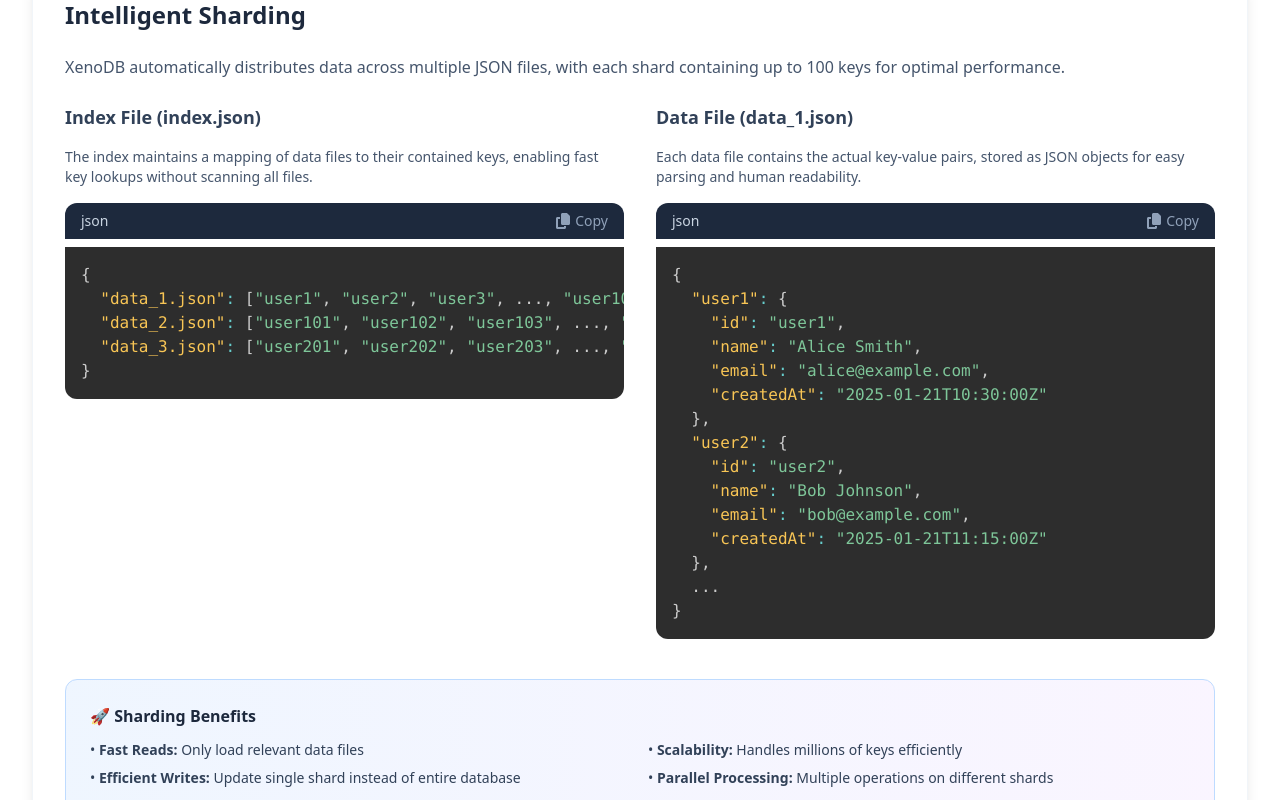
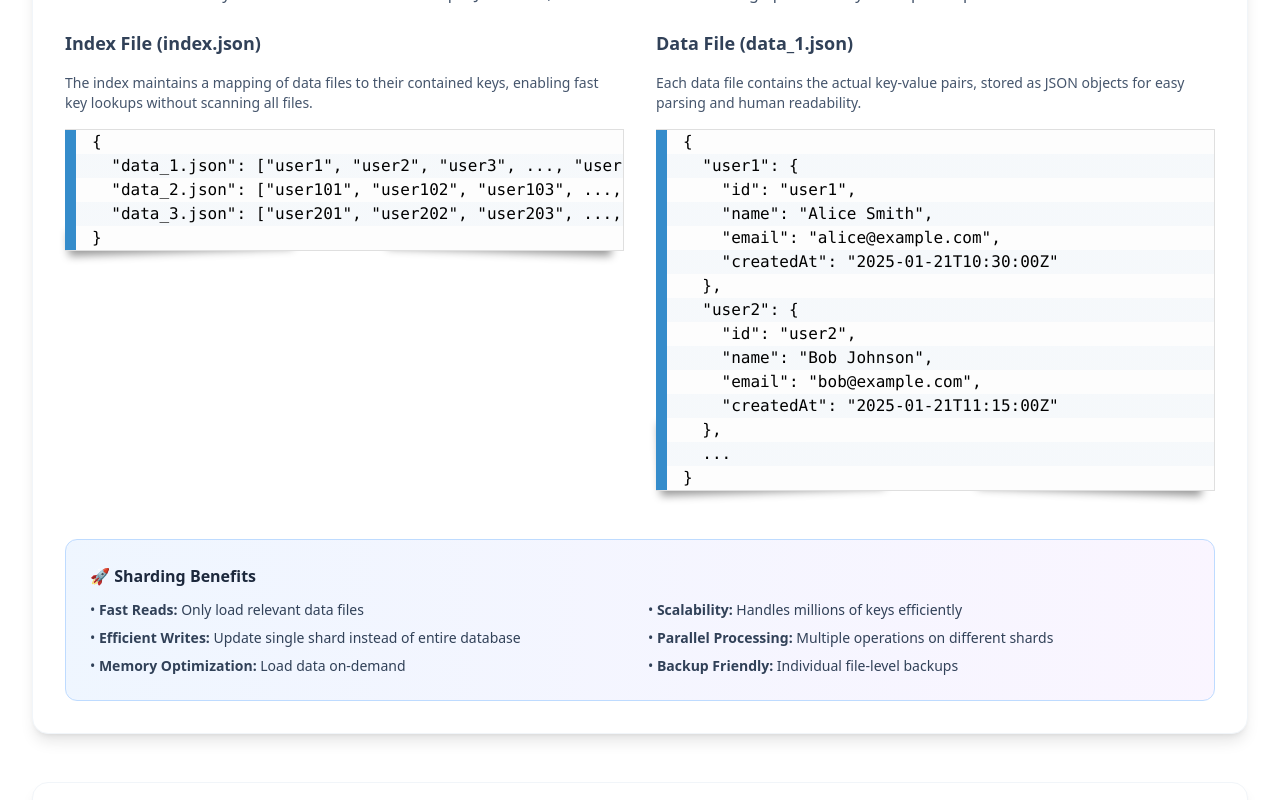
Before and after one commit to xenoDB/xenoSite, a React (Vite) app: page /storage-layout in a window 1280 px wide. Shown: the part 1280-2080 px from the top of the page. Built offline with nearby package versions, Linux system fonts and the light colour scheme.

Commit message:
upd codeblock

```diff
--- a/src/components/codeblock.tsx
+++ b/src/components/codeblock.tsx
@@ -1,76 +1,50 @@
 import Prism from "prismjs";
-import "prismjs/components/prism-jsx";
-import "prismjs/components/prism-tsx";
-import "prismjs/components/prism-json";
-import "prismjs/themes/prism-tomorrow.css";
-import "prismjs/components/prism-typescript";
-import "prismjs/components/prism-javascript";
-import { FaCheck, FaCopy } from "react-icons/fa6";
-import React, { useEffect, useState } from "react";
+import * as React from "react";
+import "prismjs/themes/prism-coy.min.css";
+import { FaCheck, FaCopy } from "react-icons/fa";
 
-type CodeBlockProps = {
-  code: string;
-  language: string;
-  id: string;
-};
+type CodeBlockProps = { code: string; language: string; id: string };
 
 const CodeBlock: React.FC<CodeBlockProps> = ({ code, language, id }) => {
-  const [highlighted, setHighlighted] = useState<string>("");
-  const [copiedCode, setCopiedCode] = useState<string | null>(null);
+  const [copiedCode, setCopiedCode] = React.useState<string | null>(null);
 
   const handleCopy = async (text: string, id: string) => {
-    try {
     await navigator.clipboard.writeText(text);
     setCopiedCode(id);
     setTimeout(() => setCopiedCode(null), 1500);
-    } catch (err) {
-      console.error("Copy failed:", err);
-    }
   };
 
-  useEffect(() => {
-    const load = async () => {
-      try {
-        const grammar = Prism.languages[language] || Prism.languages.javascript;
-        const html = Prism.highlight(code, grammar, language);
-        setHighlighted(html);
-      } catch {
-        setHighlighted(code);
-      }
-    };
-    load();
-  }, [code, language]);
-
-  return (
-    <div className="relative">
-      <div className="flex items-center justify-between bg-slate-800 px-4 py-2 rounded-t-xl">
-        <span className="text-slate-300 text-sm font-medium">{language}</span>
+  const copyButton = (
     <button
+      onClick={() => handleCopy(code, id)}
       aria-label={`Copy code snippet: ${id}`}
-          onClick={() => handleCopy(code, id)}
-          className="flex items-center space-x-1 text-slate-400 hover:text-white transition-colors text-sm"
+      className="absolute top-2 right-2 flex items-center space-x-1 text-slate-600 hover:text-slate-800 transition-colors text-sm"
     >
       {copiedCode === id ? (
-            <>
         <FaCheck className="w-4 h-4" />
-              <span>Copied!</span>
-            </>
       ) : (
-            <>
         <FaCopy className="w-4 h-4" />
-              <span>Copy</span>
-            </>
       )}
     </button>
-      </div>
-      <pre className="bg-slate-900 text-slate-100 p-6 rounded-b-xl overflow-x-auto text-sm">
+  );
+
+  const codeBlockBody = (
+    <pre className="relative bg-slate-100 p-6 rounded-xl overflow-x-auto text-sm">
+      {copyButton}
       <code
         className={`language-${language}`}
-          dangerouslySetInnerHTML={{ __html: highlighted }}
+        dangerouslySetInnerHTML={{
+          __html: Prism.highlight(
+            code,
+            Prism.languages[language] || Prism.languages.javascript,
+            language
+          ),
+        }}
       />
     </pre>
-    </div>
   );
+
+  return <div className="relative">{codeBlockBody}</div>;
 };
 
 export default CodeBlock;
```
Lines whose indentation alone changed are shown as unchanged.
